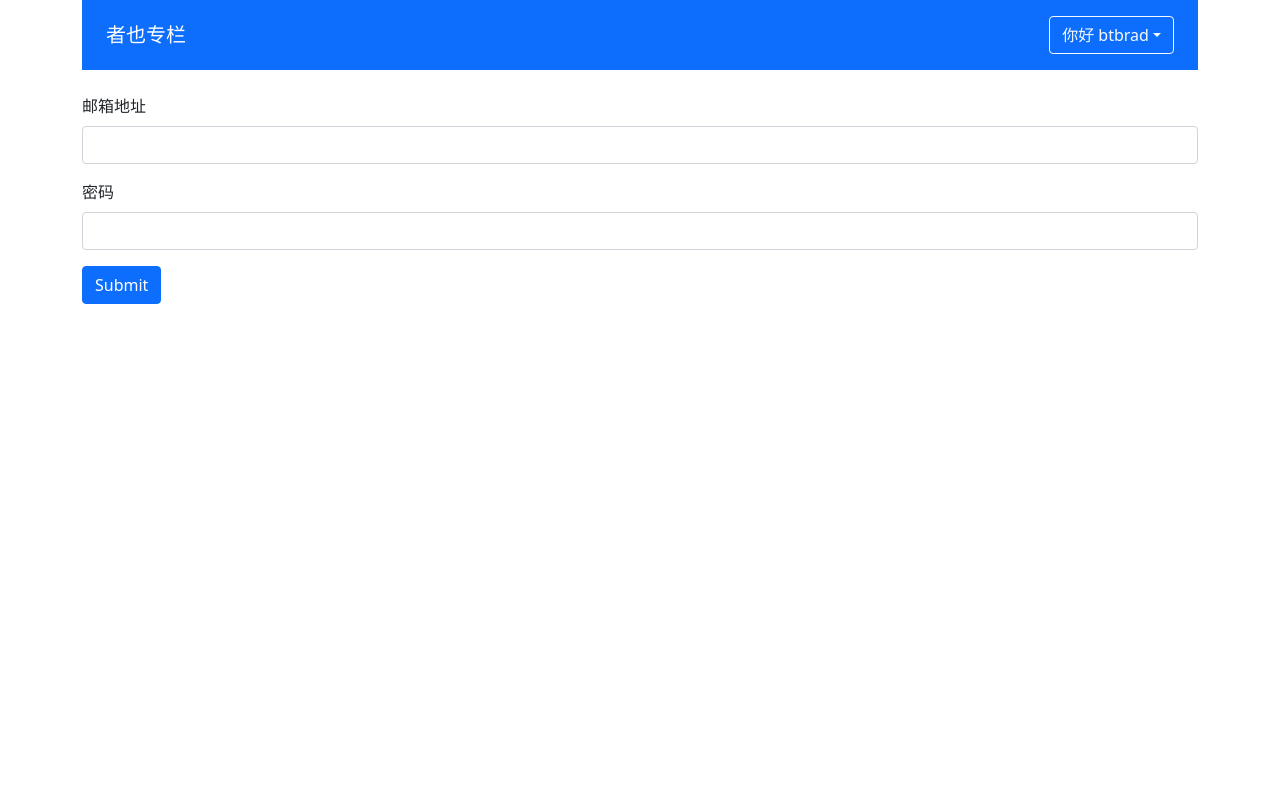
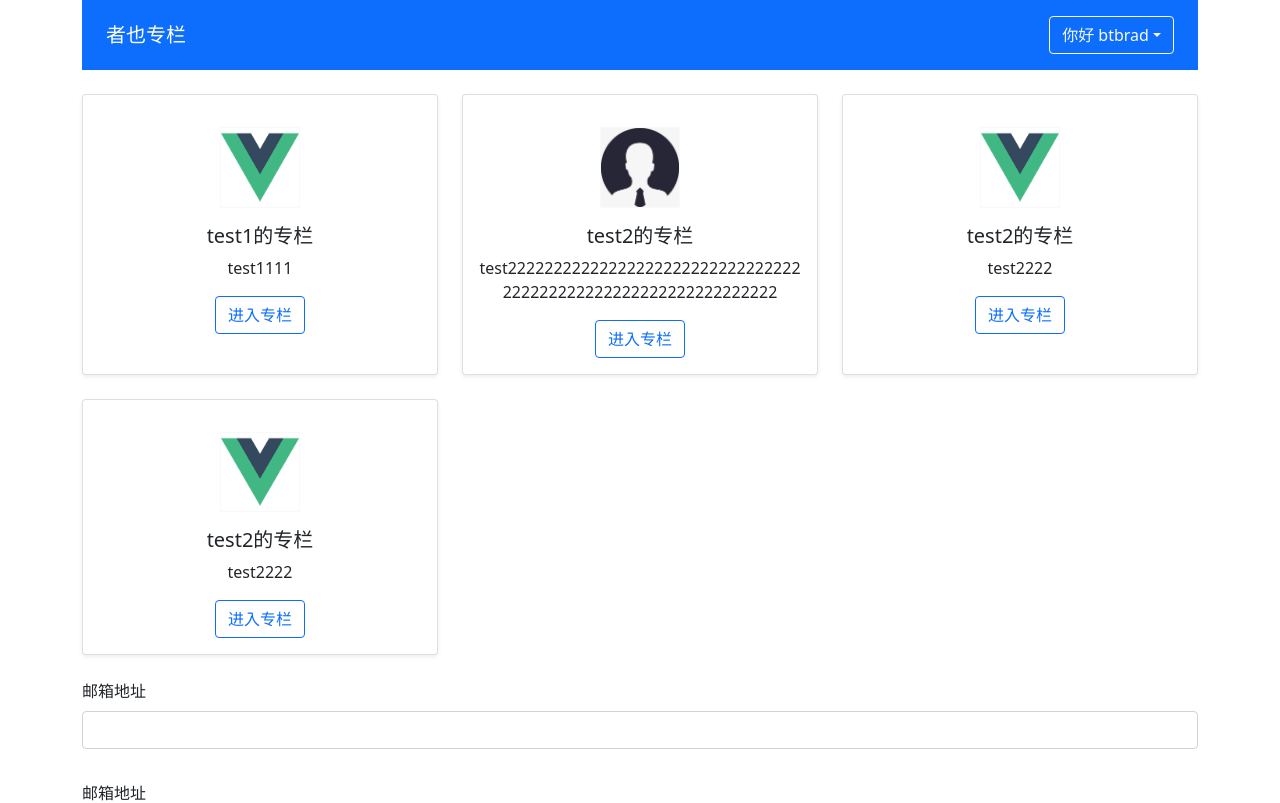
Before and after one commit to btbrad/zheye, a Vue app: page / in a window 1280 px wide. Shown: the top 803 px of the page. Built offline with nearby package versions, Linux system fonts and the light colour scheme.

Commit message:
抽离validate input组件

```diff
--- a/src/App.vue
+++ b/src/App.vue
@@ -1,9 +1,12 @@
 <template>
   <div class="container">
     <global-header :user="currentUser"></global-header>
-    <!-- <column-list :list="list"></column-list> -->
-
+    <column-list :list="list"></column-list>
     <form>
+      <div class="mb-3">
+        <label class="form-label">邮箱地址</label>
+        <validate-input :rules="emailRules"></validate-input>
+      </div>
       <div class="mb-3">
         <label for="exampleInputEmail1" class="form-label">邮箱地址</label>
         <input type="email" class="form-control" id="exampleInputEmail1" v-model="emailRef.val" @blur="validateEmail">
@@ -23,6 +26,7 @@ import { defineComponent, reactive } from 'vue'
 import 'bootstrap/dist/css/bootstrap.min.css'
 import ColumnList, { ColumnProps } from './components/ColumnList.vue'
 import GlobalHeader, { UserProps } from './components/GlobalHeader.vue'
+import ValidateInput, { RuleProps } from './components/ValidateInput.vue'
 
 const currentUser: UserProps = {
   isLogin: true,
@@ -59,10 +63,15 @@ const emailReg = /\w+([-+.]\w+)*@\w+([-.]\w+)*\.\w+([-.]\w+)*/
 export default defineComponent({
   name: 'App',
   components: {
-    // ColumnList,
-    GlobalHeader
+    ColumnList,
+    GlobalHeader,
+    ValidateInput
   },
   setup () {
+    const emailRules: RuleProps = [
+      { type: 'required', message: '电子邮箱地址不能为空' },
+      { type: 'email', message: '请输入正确的电子邮箱格式' }
+    ]
     const emailRef = reactive({
       val: '',
       error: false,
@@ -82,7 +91,8 @@ export default defineComponent({
       list: testData,
       currentUser,
       emailRef,
-      validateEmail
+      validateEmail,
+      emailRules
     }
   }
 })
--- /dev/null
+++ b/src/components/ValidateInput.vue
@@ -0,0 +1,59 @@
+<template>
+  <div class="validate-input-container pb-3">
+    <input type="text" :class="['form-control', {'is-invalid': inputRef.error}]" v-model="inputRef.val" @blur="validateInput" />
+    <span v-if="inputRef.error" class="invalid-feedback">{{ inputRef.message }}</span>
+  </div>
+</template>
+
+<script lang="ts">
+import { defineComponent, reactive, PropType } from 'vue'
+const emailReg = /\w+([-+.]\w+)*@\w+([-.]\w+)*\.\w+([-.]\w+)*/
+interface RuleProp {
+  type: 'required' | 'email';
+  message: string;
+}
+export type RuleProps = RuleProp[]
+
+export default defineComponent({
+  name: 'ValidateInput',
+  props: {
+    rules: Array as PropType<RuleProps>
+  },
+  setup (props) {
+    const inputRef = reactive({
+      val: '',
+      error: false,
+      message: ''
+    })
+    const validateInput = () => {
+      if (props.rules) {
+        const allPassed = props.rules.every(rule => {
+          let passed = true
+          inputRef.message = rule.message
+          switch (rule.type) {
+            case 'required':
+              passed = (inputRef.val.trim() !== '')
+              break
+            case 'email':
+              passed = emailReg.test(inputRef.val)
+              break
+            default:
+              break
+          }
+          return passed
+        })
+        inputRef.error = !allPassed
+        console.log('校验结果', inputRef.error)
+      }
+    }
+    return {
+      inputRef,
+      validateInput
+    }
+  }
+})
+</script>
+
+<style scoped>
+
+</style>
```
